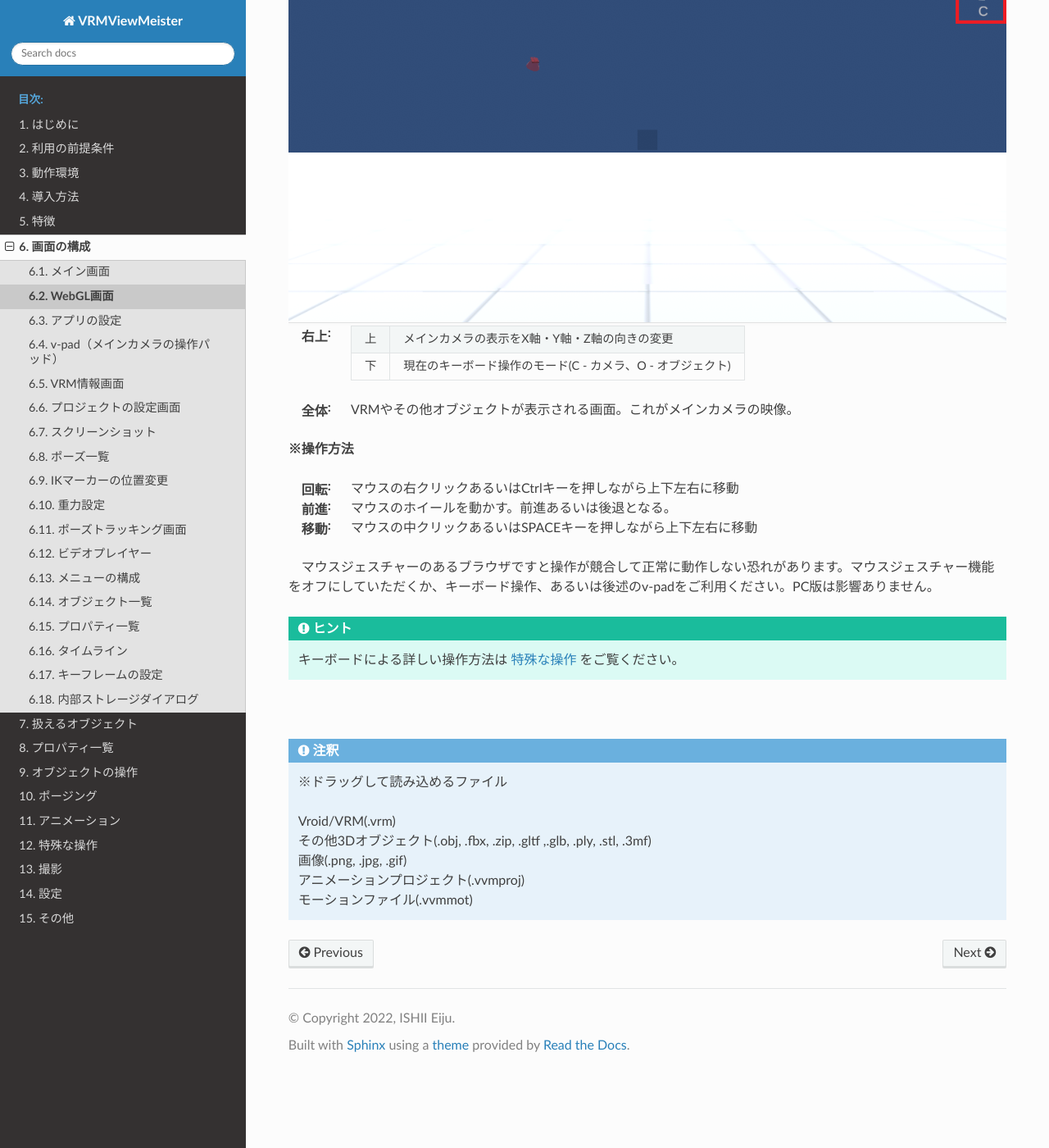
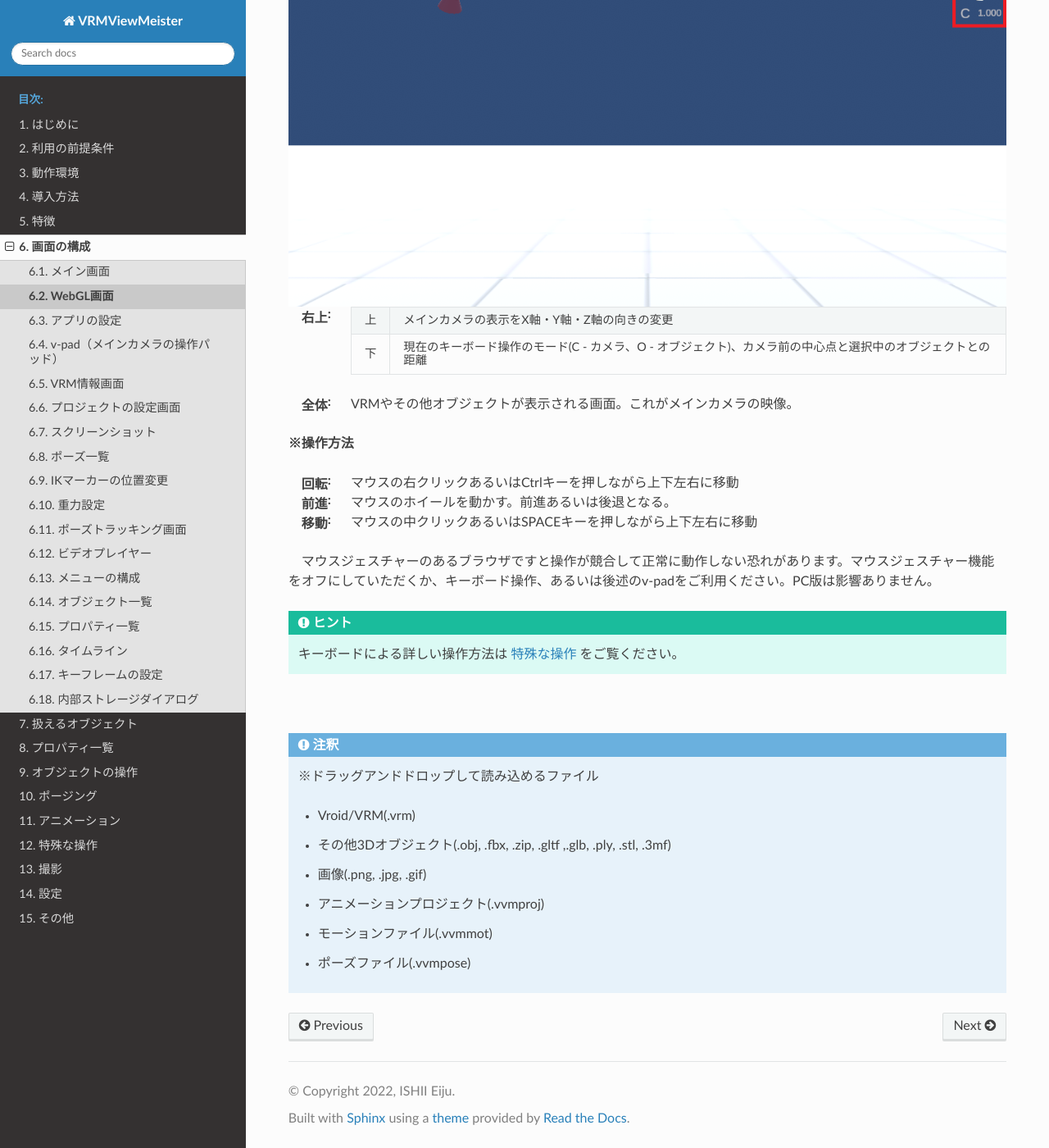
Before and after one commit to nishlumi/vrmviewmdoc, a Sphinx documentation site: the page built from docs/source/man1/screen_webgl.rst, in a window 1280 px wide and 1400 px high, scrolled down 219 px. Shown: the whole window at 82% size. Built offline with Sphinx 7.4.7 and the Read the Docs theme 2.0.0, drawn with Linux system fonts in a browser that asks for light colours; a script that is not in the unit is left out.

Commit message:
9/15夜時点

```diff
--- a/docs/source/man1/screen_webgl.rst
+++ b/docs/source/man1/screen_webgl.rst
@@ -12,7 +12,7 @@
     .. csv-table::
 
         上,メインカメラの表示をX軸・Y軸・Z軸の向きの変更
-        下,現在のキーボード操作のモード(C - カメラ、O - オブジェクト)
+        下,現在のキーボード操作のモード(C - カメラ、O - オブジェクト)、カメラ前の中心点と選択中のオブジェクトとの距離
 
 :全体:
     VRMやその他オブジェクトが表示される画面。これがメインカメラの映像。
@@ -38,13 +38,14 @@
 
 |
 
-.. index:: ドラッグして読み込めるファイル
+.. index:: ドラッグアンドドロップして読み込めるファイル
 
 .. note::
-    ※ドラッグして読み込めるファイル
+    ※ドラッグアンドドロップして読み込めるファイル
 
-    | Vroid/VRM(.vrm)
-    | その他3Dオブジェクト(.obj, .fbx, .zip, .gltf ,.glb, .ply, .stl, .3mf)
-    | 画像(.png, .jpg, .gif)
-    | アニメーションプロジェクト(.vvmproj)
-    | モーションファイル(.vvmmot)
+    * Vroid/VRM(.vrm)
+    * その他3Dオブジェクト(.obj, .fbx, .zip, .gltf ,.glb, .ply, .stl, .3mf)
+    * 画像(.png, .jpg, .gif)
+    * アニメーションプロジェクト(.vvmproj)
+    * モーションファイル(.vvmmot)
+    * ポーズファイル(.vvmpose)
--- a/docs/source/man3/posing_open.rst
+++ b/docs/source/man3/posing_open.rst
@@ -44,6 +44,10 @@
     * 違うキャラクターであっても全く同じ位置に復元されます。複数キャラクターを読み込んでいる場合には位置が重複するので必要に応じてオプションをオフにしてください。
     * 極端に体勢が崩れるポーズの場合は **1回の適用では反映しきれない** ことがあります（特にLowerLeg）。その場合はもう一度適用することでポーズが完全に再現されるようになります。
 
+.. hint::
+    　ポーズを再現するもう一つの手順として、 PC内に保存した .vvmposeファイルをWebGL画面にドラッグアンドドロップする方法も可能です。
+
+    　こちらの方法の場合、ポーズ一覧に登録がしていなくてもかまいません。 対象は **VRMに限りますが** エクスプローラー等からドラッグしてくるだけでいつでもすぐにポーズを再現できます。
 
 |
 
--- a/docs/source/man5/special_operation.rst
+++ b/docs/source/man5/special_operation.rst
@@ -63,8 +63,6 @@
     キー,   操作
     Ctrl,押しながらIKマーカーをクリックして複数選択
     X,グローバル座標・ローカル座標の切り替え
-    G,IKマーカーを移動のみにする
-    R,IKマーカーを回転のみにする
     T,IKマーカーを初期状態に戻す（移動・回転両方）
     Shift + Z,IKの移動・回転をもとに戻す
     Shift + Y,IKの移動・回転をやり直す
```
Also changed, not shown: docs/source/man2/operation_vrm.rst (+13 -3 lines), docs/source/man4/animation_proper.rst (+7 -3 lines), docs/source/img/screen_webgl.png.
